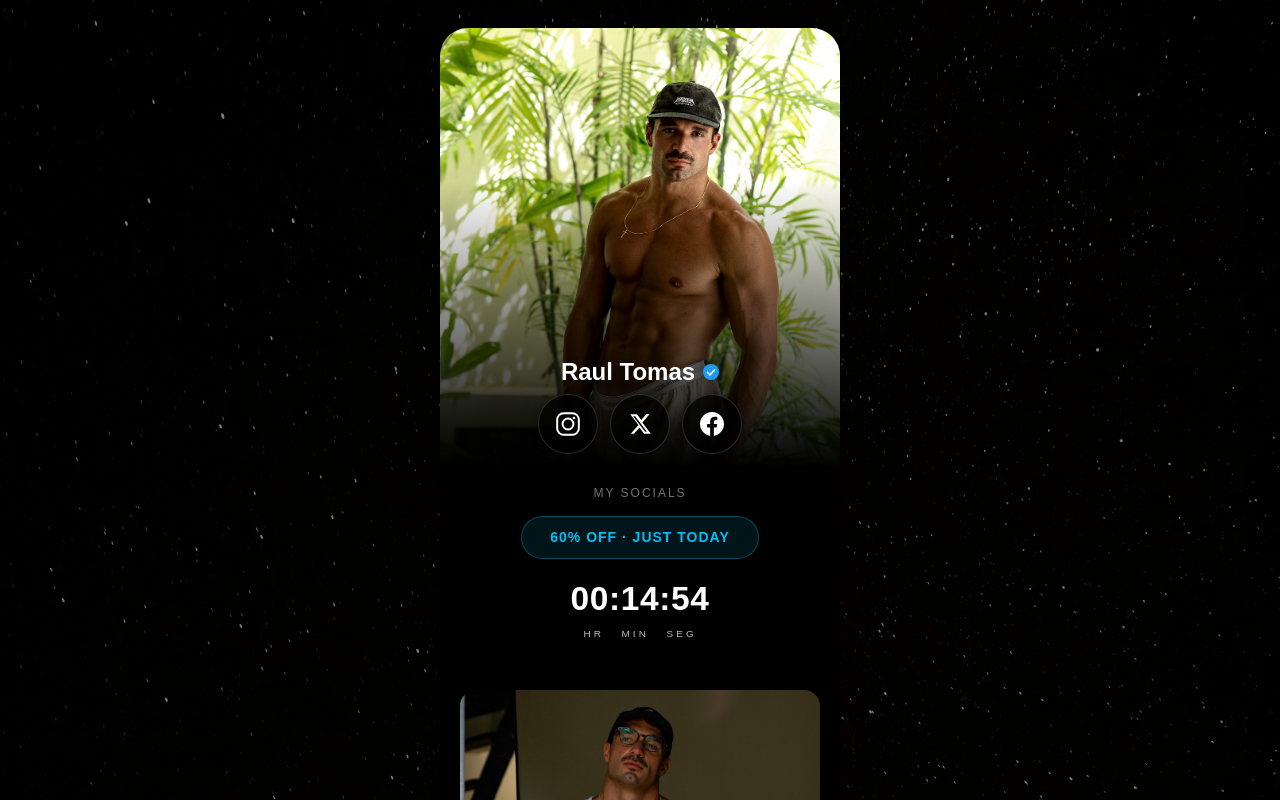
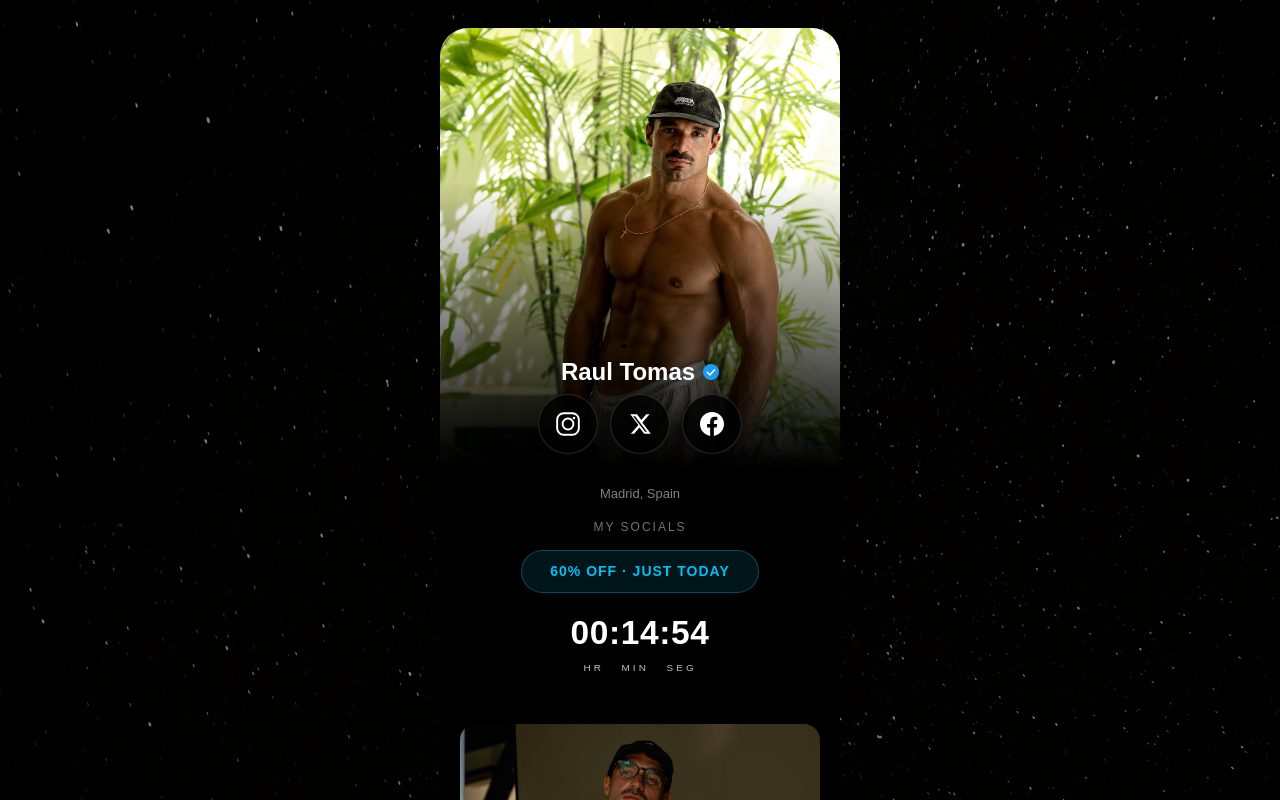
Before and after one commit to edgiri/model-landing, a Next.js app: page / in a window 1280 px wide. Shown: the top 800 px of the page. Built offline with nearby package versions, Linux system fonts and the light colour scheme.

Commit message:
fix location Madrid Spain

```diff
--- a/app/page.tsx
+++ b/app/page.tsx
@@ -56,7 +56,7 @@ export default async function Page() {
   const h = await headers();
   const city = h.get("x-vercel-ip-city") || "";
   const country = h.get("x-vercel-ip-country") || "";
-  const location = city && country ? `${decodeURIComponent(city)}, ${country}` : "";
+  const location = "Madrid, Spain";
 
   const NAME = "Raul Tomas";
   const PROMO = "60% OFF · JUST TODAY";
```
